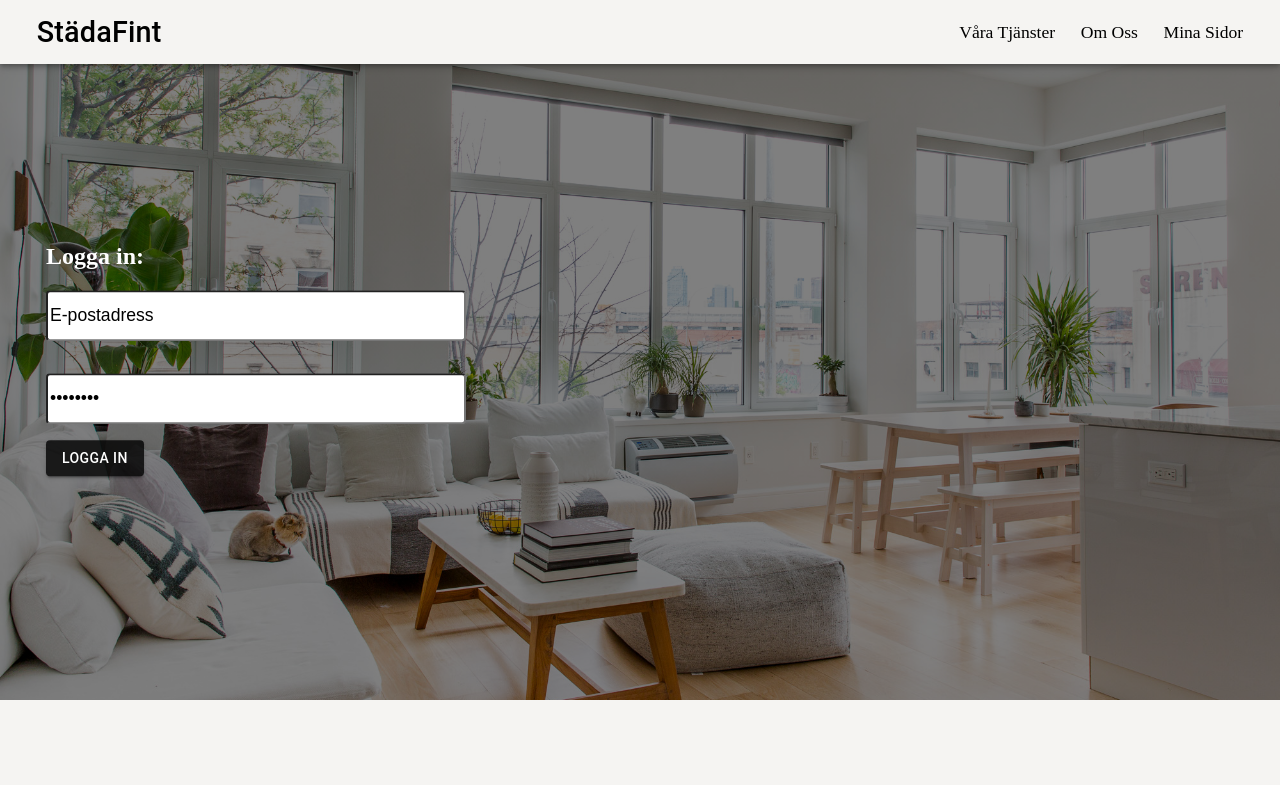
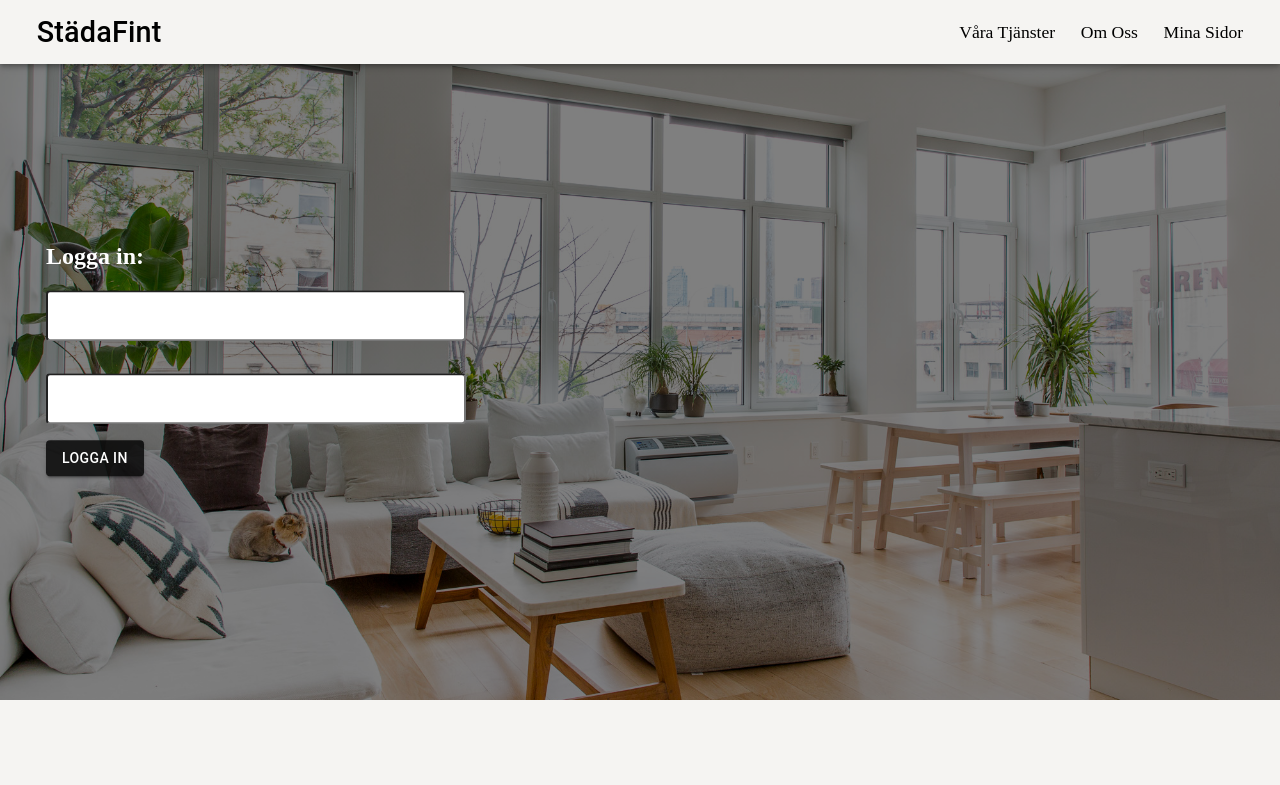
Before and after one commit to carolinmimmie/CleanTidy-app, a React (Create React App) app: page / in a window 1280 px wide. Shown: the top 785 px of the page. Built offline with nearby package versions, Linux system fonts and the light colour scheme.

Commit message:
inloggning till firebase tillagt

```diff
--- a/package.json
+++ b/package.json
@@ -15,7 +15,7 @@
     "@types/node": "^16.18.12",
     "@types/react": "^18.0.28",
     "@types/react-dom": "^18.0.10",
-    "firebase": "^9.17.1",
+    "firebase": "^9.17.2",
     "react": "^18.2.0",
     "react-dom": "^18.2.0",
     "react-hook-form": "^7.43.1",
--- a/src/components/landing-page/FormLogin.tsx
+++ b/src/components/landing-page/FormLogin.tsx
@@ -1,29 +1,61 @@
 import { Button, Switch } from "@mui/material";
-import React from "react";
+import React, { useState } from "react";
 import { useNavigate } from "react-router-dom";
+import { auth } from "../../firebase.config";
+import { signInWithEmailAndPassword } from "firebase/auth";
 
 const FormLogin = () => {
+  const [email, setEmail] = useState("");
+  const [password, setPassword] = useState("");
   let navigation = useNavigate();
-  const handleClick = () => {
-    navigation("/Mina Sidor");
+  // const handleClick = () => {
+  //   navigation("/Mina Sidor");
+
+  //   //   const login = (email: string, password: string & number) => {
+  //   //     return auth.signInWithEmailAndPassword(email, password);
+  //   //   };
+  // };
+
+  const login = (e: any) => {
+    e.preventDefault();
+    signInWithEmailAndPassword(auth, email, password)
+      .then((userCredential) => {
+        console.log(userCredential);
+
+        navigation("/Mina Sidor");
+      })
+      .catch((error) => {
+        console.log(error);
+        alert("Fel mail-address eller lösenord");
+      });
   };
   return (
     <form className="form">
       <h2>Logga in:</h2>
       <div className="box">
-        <input type="text" id="epost" name="epost" value="E-postadress"></input>
+        <input
+          type="text"
+          id="epost"
+          name="epost"
+          // value="E-postadress"
+          value={email}
+          onChange={(e) => setEmail(e.target.value)}
+        ></input>
       </div>
       <div className="box">
         <input
           type="password"
           id="password"
           name="password"
-          value="Lösenord"
+          // value="Lösenord"
+          value={password}
+          onChange={(e) => setPassword(e.target.value)}
         ></input>
       </div>
       <div className="button-box">
         <Button
-          onClick={handleClick}
+          // onClick={handleClick}
+          onClick={login}
           type="submit"
           sx={{
             bgcolor: " rgba(000000, 0, 0, 0.8);",
--- a/src/components/my-pages/MyPages.tsx
+++ b/src/components/my-pages/MyPages.tsx
@@ -16,7 +16,6 @@ import MypagesHero from "./MypagesHero";
 import CompletedBookings from "./CompletedBookings";
 import CurrentBookings from "./CurrentBookings";
 import { IBooking, INewBooking } from "./interfaces";
-
 
 const MyPages = () => {
   const [currentBookings, setCurrentBookings] = useState<IBooking[]>([]);
--- a/src/firebase.config.tsx
+++ b/src/firebase.config.tsx
@@ -1,20 +1,18 @@
-// Import the functions you need from the SDKs you need
 import { initializeApp } from "firebase/app";
 import { getFirestore } from "firebase/firestore";
-// TODO: Add SDKs for Firebase products that you want to use
-// https://firebase.google.com/docs/web/setup#available-libraries
+import { getAuth } from "firebase/auth";
 
-// Your web app's Firebase configuration
 const firebaseConfig = {
-  apiKey: "AIzaSyDaBgbMAmKyq7ymjVWVrekpQdeS1ec04aY",
-  authDomain: "stadafint-df2de.firebaseapp.com",
-  projectId: "stadafint-df2de",
-  storageBucket: "stadafint-df2de.appspot.com",
-  messagingSenderId: "755953243008",
-  appId: "1:755953243008:web:3667cafaa68f95111ee765"
+  apiKey: "AIzaSyDylpkZWTjJ_7Mir1CktAi08V3ylt1MC28",
+  authDomain: "stadafint-27369.firebaseapp.com",
+  projectId: "stadafint-27369",
+  storageBucket: "stadafint-27369.appspot.com",
+  messagingSenderId: "508641367614",
+  appId: "1:508641367614:web:e2c56afa6d1a8542a7e36f",
 };
 
-// Initialize Firebase
-const app = initializeApp(firebaseConfig);
+export const app = initializeApp(firebaseConfig);
+
+export const auth = getAuth(app);
 
 export const db = getFirestore(app);
```
Also changed, not shown: 1 other file (tests, documents, lock files or other folders).
